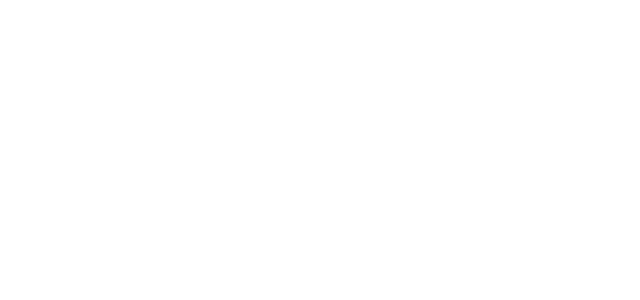
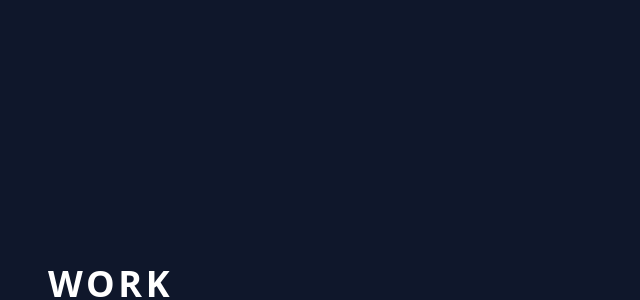
Before and after one commit to kiran123-stack/portfolio_website, a React (Vite) app: page / in a window 1280 px wide. Shown: the part 2497-2797 px from the top of the page, without its empty margins (0-640 px from the left). Before the commit the page ends 800 px from the top, so only its background shows below. Built offline with nearby package versions, Linux system fonts and the light colour scheme.

Commit message:
Update Home.jsx

```diff
--- a/src/pages/Home.jsx
+++ b/src/pages/Home.jsx
@@ -1,6 +1,9 @@
 import React, { useEffect, useRef } from "react";
 import gsap from "gsap";
 import image from "../assets/profile.jpg";
+import About from "./About";
+import Work from "./work";
+import Contact from "./Contact";
 
 const Home = () => {
   const heroRef = useRef(null);
@@ -26,6 +29,7 @@
   }, []);
 
   return (
+    <div>
     <section
       ref={heroRef}
       className="min-h-[90vh] flex flex-col-reverse md:flex-row items-center justify-center px-6 md:px-20 py-10 bg-gray-900"
@@ -65,6 +69,10 @@
         </div>
       </div>
     </section>
+       <About />
+      <Work />
+      <Contact />
+      </div>
   );
 };
 
```
